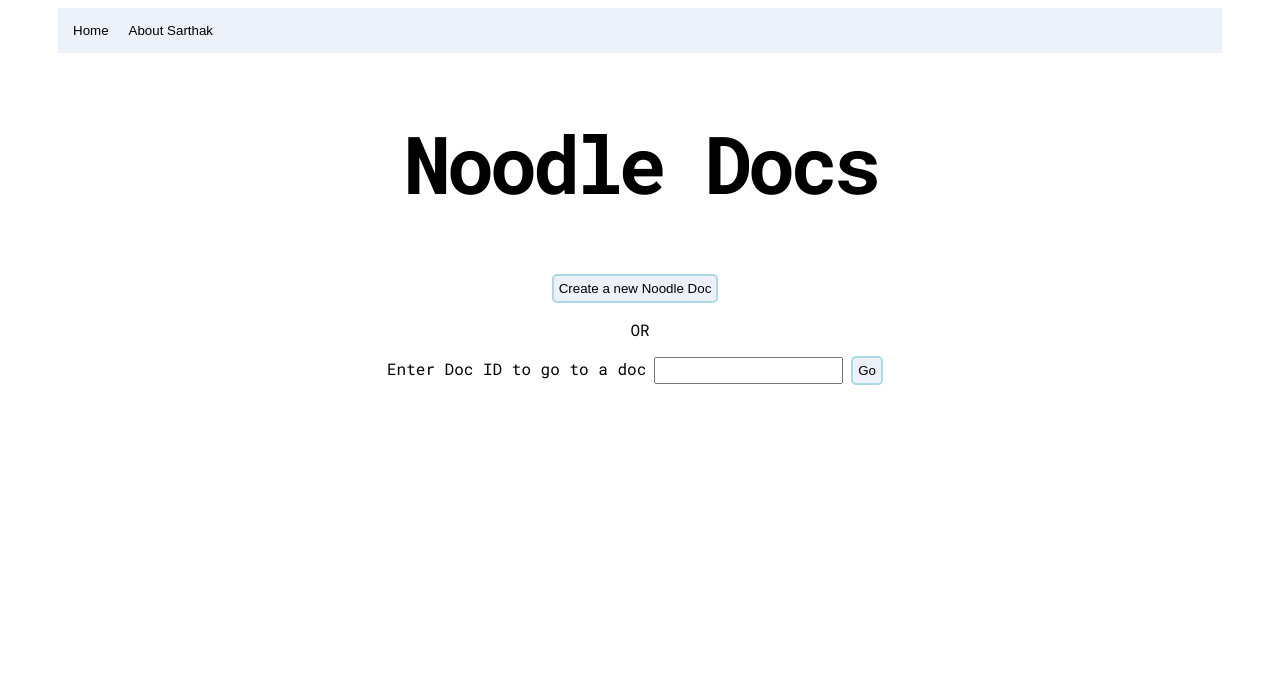
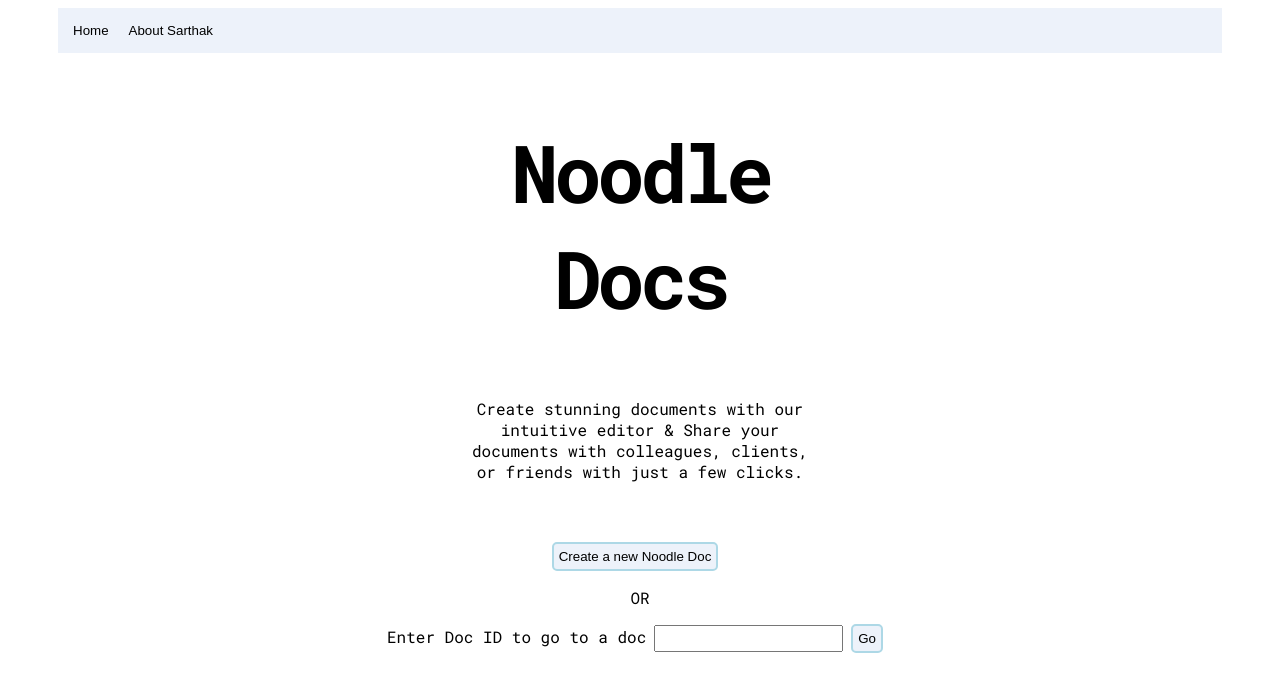
Before and after one commit to sarthakmishraa/noodle-docs, a React (Vite) app in the folder client/: page / in a window 1280 px wide. Shown: the top 692 px of the page. Built offline with nearby package versions, Linux system fonts and the light colour scheme; no server answers.

Commit message:
minor changes

```diff
--- a/client/src/index.css
+++ b/client/src/index.css
@@ -68,10 +68,16 @@ button:active {
     text-align: center;
 }
 
+.homeHeadingContainer {
+    margin-bottom: 60px;
+}
+
 .homeHeading {
-    line-height: 1.1;
     font-size: 5rem;
     letter-spacing: -5px;
+}
+
+.homeHeadingText {
 }
 
 .homeBtn {
@@ -107,6 +113,10 @@ button:active {
         padding-left: 200px;
         padding-right: 200px;
     }
+    .homeHeadingContainer {
+        padding-left: 400px;
+        padding-right: 400px;
+    }
 }
 
 @media screen and (min-width: 720px) and (max-width: 1080px) {
--- a/client/src/pages/Home.tsx
+++ b/client/src/pages/Home.tsx
@@ -18,7 +18,10 @@ export const Home = () => {
     }
     return(
         <div className="home">
-            <h2 className="homeHeading">Noodle Docs</h2>
+            <div className="homeHeadingContainer">
+                <h2 className="homeHeading">Noodle Docs</h2>
+                <p className="homeHeadingText">Create stunning documents with our intuitive editor & Share your documents with colleagues, clients, or friends with just a few clicks.</p>
+            </div>
             <button className="homeBtn" onClick={goToNewDoc} >Create a new Noodle Doc</button>
             <p>OR</p>
             <div className="homeForm">
```
